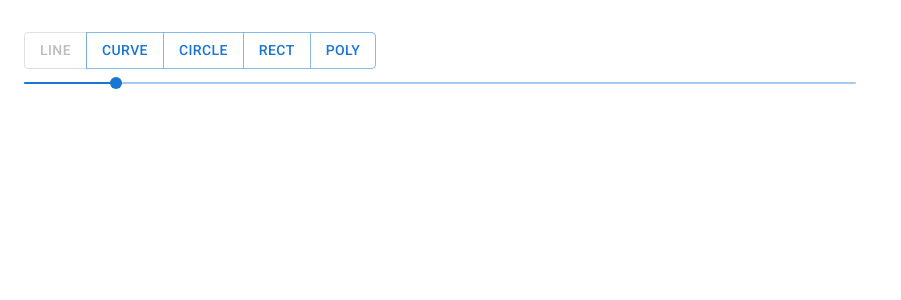
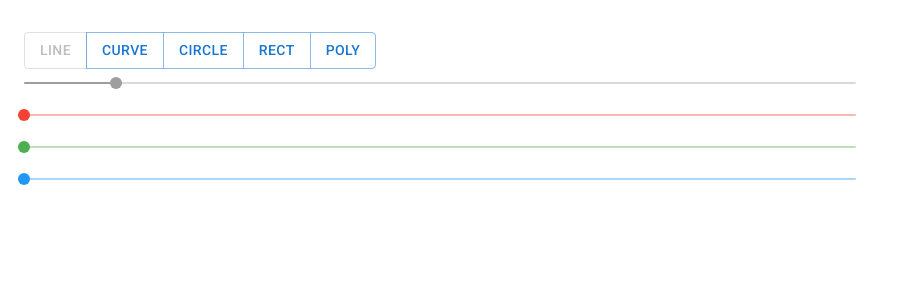
Before and after one commit to Ha-limLee/sim-sketch, a React (Vite) app: page / in a window 1280 px wide. Shown: the top 300 px of the page, without its empty margins (0-901 px from the left). Built offline with nearby package versions, Linux system fonts and the light colour scheme.

Commit message:
impled color slides

```diff
--- a/src/features/drawBoard/DrawBoard.tsx
+++ b/src/features/drawBoard/DrawBoard.tsx
@@ -12,6 +12,7 @@ type NodeProp = {
     strokeWidth: number,
     handleClick?: (e: KonvaEventObject<MouseEvent>) => void,
     isDrawing?: boolean,
+    color: string,
 };
 
 type createdNode = {
@@ -45,21 +46,23 @@ const groupPoints = (arr: number[]) => {
 };
 
 const mapper: {[T in ShapeType]: (props: NodeProp) => JSX.Element | JSX.Element[]} = {
-    "line": (props) => <Line key={props.id} id={props.id} points={props.points ? [...props.points] : []} stroke="black" strokeWidth={props.strokeWidth}></Line>,
-    "curve": ({ id, points, strokeWidth }) => <QuadCurve key={id} id={id} points={points ? [...points] : []} stroke="black" strokeWidth={strokeWidth} />,
-    "circle": ({ id, points, strokeWidth }) => <Circle key={id} id={id} x={points[2]} y={points[3]} stroke="black" radius={points[4]} strokeWidth={strokeWidth} ></Circle>,
-    "rect": ({ id, points, strokeWidth }) => <Rect key={id} id={id} x={points[0]} y={points[1]} width={points[2]} height={points[3]} stroke="black" strokeWidth={strokeWidth} ></Rect>,
-    "poly": ({ id, points, strokeWidth, handleClick, isDrawing }) => {
+    "line": ({ id, points, strokeWidth, color }) => <Line key={id} id={id} points={points ? [...points] : []} stroke={color} strokeWidth={strokeWidth}></Line>,
+    "curve": ({ id, points, strokeWidth, color }) => <QuadCurve key={id} id={id} points={points ? [...points] : []} stroke={color} strokeWidth={strokeWidth} />,
+    "circle": ({ id, points, strokeWidth, color }) => <Circle key={id} id={id} x={points[2]} y={points[3]} stroke={color} radius={points[4]} strokeWidth={strokeWidth} ></Circle>,
+    "rect": ({ id, points, strokeWidth, color }) => <Rect key={id} id={id} x={points[0]} y={points[1]} width={points[2]} height={points[3]} stroke={color} strokeWidth={strokeWidth} ></Rect>,
+    "poly": ({ id, points, strokeWidth, color, handleClick, isDrawing }) => {
         if (isDrawing) {
-            const first = <Circle key={id} id={id} x={points[0]} y={points[1]} radius={10} stroke="black" onClick={handleClick} ></Circle>
+            const first = <Circle key={id} id={id} x={points[0]} y={points[1]} radius={10} stroke={color} onClick={handleClick} ></Circle>
             const lines = groupPoints(points).map((point, i) => <Line key={id + i + 1} id={(id + i + 1).toString()} points={[...point]} stroke="black" strokeWidth={1}></Line>);
             return [first, ...lines];
         }
-        return <Line key={id} id={id} points={[...points]} stroke="black" strokeWidth={strokeWidth} closed={true} />;
+        return <Line key={id} id={id} points={[...points]} stroke={color} strokeWidth={strokeWidth} closed={true} />;
     }
 };
 
 let id = 0;
+
+const toRgb = ({ red, green, blue }: { red: number, green: number, blue: number }) => `rgb(${red}, ${green}, ${blue})`;
 
 export const DrawBoard = () => {
     const [nodes, setNodes] = React.useState<createdNode[]>([]);
@@ -67,7 +70,30 @@ export const DrawBoard = () => {
     const [isDrawing, setIsDrawing] = React.useState<boolean>(false);
 
     const toolBoxState = useAppSelector(selectToolBox);
-    const { selectedShape, strokeWidth } = toolBoxState;
+    const { selectedShape, strokeWidth, color } = toolBoxState;
+
+    const currNodeMapper = {
+        base() {
+            return {
+                id: (id++).toString(),
+                points: [...points],
+                strokeWidth,
+                color: toRgb(color),
+            }
+        },
+        poly() {
+            const source = this.base();
+            return {
+                ...source,
+                handleClick: (e: KonvaEventObject<MouseEvent>) => {
+                    setNodes([...nodes, { shape: selectedShape, prop: this.base() }]);
+                    setIsDrawing(false);
+                    setPoints([]);
+                },
+                isDrawing: true,
+            }
+        }
+    };
 
     const eventMapper: EventMapper = {
         "line": {
@@ -80,13 +106,7 @@ export const DrawBoard = () => {
                 setPoints([...points.slice(0, 2), e.evt.offsetX, e.evt.offsetY]);
             },
             handleMouseUp: (e) => {
-                const newNodeProp: NodeProp = {
-                    id: id.toString(),
-                    points: [...points],
-                    strokeWidth,
-                };
-                id++;
-                setNodes([...nodes, { shape: selectedShape, prop: newNodeProp }]);
+                setNodes([...nodes, { shape: selectedShape, prop: currNodeMapper.base() }]);
                 setIsDrawing(false);
                 setPoints([]);
             },
@@ -101,13 +121,7 @@ export const DrawBoard = () => {
                 setPoints([...points.slice(0, 2), e.evt.offsetX, e.evt.offsetY]);
             },
             handleMouseUp: (e) => {
-                const newNodeProp: NodeProp = {
-                    id: id.toString(),
-                    points: [...points],
-                    strokeWidth,
-                };
-                id++;
-                setNodes([...nodes, { shape: selectedShape, prop: newNodeProp }]);
+                setNodes([...nodes, { shape: selectedShape, prop: currNodeMapper.base() }]);
                 setIsDrawing(false);
                 setPoints([]);
             },
@@ -126,13 +140,7 @@ export const DrawBoard = () => {
                 setPoints([...points.slice(0, 2), ...center, radius]);
             },
             handleMouseUp: (e) => {
-                const newNodeProp: NodeProp = {
-                    id: id.toString(),
-                    points: [...points],
-                    strokeWidth,
-                };
-                id++;
-                setNodes([...nodes, { shape: selectedShape, prop: newNodeProp }]);
+                setNodes([...nodes, { shape: selectedShape, prop: currNodeMapper.base() }]);
                 setIsDrawing(false);
                 setPoints([]);
             },
@@ -152,54 +160,20 @@ export const DrawBoard = () => {
                 setPoints([...points.slice(0, 2), width, height]);
             },
             handleMouseUp: (e) => {
-                const newNodeProp: NodeProp = {
-                    id: id.toString(),
-                    points: [...points],
-                    strokeWidth,
-                };
-                id++;
-                setNodes([...nodes, { shape: selectedShape, prop: newNodeProp }]);
+                setNodes([...nodes, { shape: selectedShape, prop: currNodeMapper.base() }]);
                 setIsDrawing(false);
                 setPoints([]);
             },
         },
         "poly": {
-            handleMouseDown: (e) => {},
-            handleMouseMove: (e) => {},
+            handleMouseDown: (e) => { },
+            handleMouseMove: (e) => { },
             handleMouseUp: (e) => {
                 const { offsetX, offsetY } = e.evt;
                 setPoints([...points, offsetX, offsetY]);
                 setIsDrawing(true);
             },
         },
-    }
-
-    const currNodeMapper = {
-        base() {
-            return {
-                id: id.toString(),
-                points: [...points],
-                strokeWidth,
-            }
-        },
-        poly() {
-            const source = this.base();
-            return {
-                ...source,
-                handleClick: (e: KonvaEventObject<MouseEvent>) => {
-                    const newNodeProp: NodeProp = {
-                        id: id.toString(),
-                        points: [...points],
-                        strokeWidth,
-                    };
-                    id++;
-                    setNodes([...nodes, { shape: selectedShape, prop: newNodeProp }]);
-                    setIsDrawing(false);
-                    setPoints([]);
-                },
-                isDrawing: true,
-            }
-        }
     };
 
     const { handleMouseDown, handleMouseMove, handleMouseUp } = eventMapper[selectedShape];
--- /dev/null
+++ b/src/features/theme/theme.ts
@@ -0,0 +1,30 @@
+import { createTheme } from '@mui/material/styles';
+import { grey, red, green, blue } from '@mui/material/colors';
+
+declare module '@mui/material/styles' {
+    interface Theme {
+        status: {
+            grey: string;
+            red: string;
+            green: string;
+            blue: string;
+        };
+    }
+    interface ThemeOptions {
+        status?: {
+            grey?: string;
+            red?: string;
+            green?: string;
+            blue?: string;
+        };
+    }
+}
+
+export const customTheme = createTheme({
+    status: {
+        grey: grey[500],
+        red: red[500],
+        green: green[500],
+        blue: blue[500],
+    }
+});
--- a/src/features/toolBox/ToolBox.tsx
+++ b/src/features/toolBox/ToolBox.tsx
@@ -6,12 +6,18 @@ import Slider from '@mui/material/Slider';
 import Grid from '@mui/material/Grid';
 
 import { useAppSelector, useAppDispatch } from '../../app/hooks';
-import { selectToolBox, setShapeType, setStrokeWidth, Shapes } from './toolBoxSlice';
+import { selectToolBox, setColor, setShapeType, setStrokeWidth, Shapes } from './toolBoxSlice';
 import type { ShapeType } from './toolBoxSlice';
+import { styled } from '@mui/material';
+
+const GreySlider = styled(Slider)(({ theme }) => ({ color: theme.status.grey }));
+const RedSlider = styled(Slider)(({ theme }) => ({ color: theme.status.red }));
+const GreenSlider = styled(Slider)(({ theme }) => ({ color: theme.status.green }));
+const BlueSlider = styled(Slider)(({ theme }) => ({ color: theme.status.blue }));
 
 export const ToolBox = () => {
     const toolBoxState = useAppSelector(selectToolBox);
-    const { selectedShape } = toolBoxState;
+    const { selectedShape, color } = toolBoxState;
     const dispatch = useAppDispatch();
 
     const handleClick = (shape: ShapeType) => {
@@ -32,7 +38,7 @@ export const ToolBox = () => {
                 </Grid>
                 <Grid item xs={8} />
                 <Grid item xs={8}>
-                    <Slider
+                    <GreySlider
                         size="small"
                         min={5}
                         max={50}
@@ -42,6 +48,43 @@ export const ToolBox = () => {
                         onChange={handleChange}
                     />
                 </Grid>
+                <Grid item xs={4} />
+                <Grid item xs={8}>
+                    <RedSlider
+                        size="small"
+                        min={0}
+                        max={255}
+                        defaultValue={0}
+                        aria-label="Small"
+                        valueLabelDisplay="auto"
+                        onChange={(e, value) => dispatch(setColor({...color, red: value as number}))}
+                    />
+                </Grid>
+                <Grid item xs={4} />
+                <Grid item xs={8}>
+                    <GreenSlider
+                        size="small"
+                        min={0}
+                        max={255}
+                        defaultValue={0}
+                        aria-label="Small"
+                        valueLabelDisplay="auto"
+                        onChange={(e, value) => dispatch(setColor({...color, green: value as number}))}
+                    />
+                </Grid>
+                <Grid item xs={4} />
+                <Grid item xs={8}>
+                    <BlueSlider
+                        size="small"
+                        min={0}
+                        max={255}
+                        defaultValue={0}
+                        aria-label="Small"
+                        valueLabelDisplay="auto"
+                        onChange={(e, value) => dispatch(setColor({...color, blue: value as number}))}
+                    />
+                </Grid>
+                <Grid item xs={4} />
             </Grid>
         </Box>
     );
--- a/src/features/toolBox/toolBoxSlice.ts
+++ b/src/features/toolBox/toolBoxSlice.ts
@@ -9,11 +9,21 @@ export type ShapeType = typeof Shapes[number];
 export interface ToolBoxState {
     selectedShape: ShapeType;
     strokeWidth: number;
+    color: {
+        red: number,
+        green: number,
+        blue: number,
+    };
 }
 
 const initialState: ToolBoxState = {
     selectedShape: "line",
     strokeWidth: 10,
+    color: {
+        red: 0,
+        green: 0,
+        blue: 0,
+    }
 };
 
 export const toolBoxSlice = createSlice({
@@ -26,10 +36,13 @@ export const toolBoxSlice = createSlice({
         setStrokeWidth: (state, { payload }: PayloadAction<number>) => {
             state.strokeWidth = payload;
         },
+        setColor: (state, { payload }: PayloadAction<{red: number, green: number, blue: number}>) => {
+            state.color = { ...payload };
+        }
     }
 });
 
-export const { setShapeType, setStrokeWidth } = toolBoxSlice.actions;
+export const { setShapeType, setStrokeWidth, setColor } = toolBoxSlice.actions;
 
 export const selectToolBox = (state: RootState) => state.toolBox;
 
--- a/src/main.tsx
+++ b/src/main.tsx
@@ -9,8 +9,13 @@ import '@fontsource/roboto/400.css';
 import '@fontsource/roboto/500.css';
 import '@fontsource/roboto/700.css';
 
+import { ThemeProvider } from '@mui/material/styles';
+import { customTheme } from './features/theme/theme';
+
 ReactDOM.createRoot(document.getElementById('root') as HTMLElement).render(
   <Provider store={store}>
-    <App />
+    <ThemeProvider theme={customTheme}>
+      <App />
+    </ThemeProvider>
   </Provider>,
 )
```
